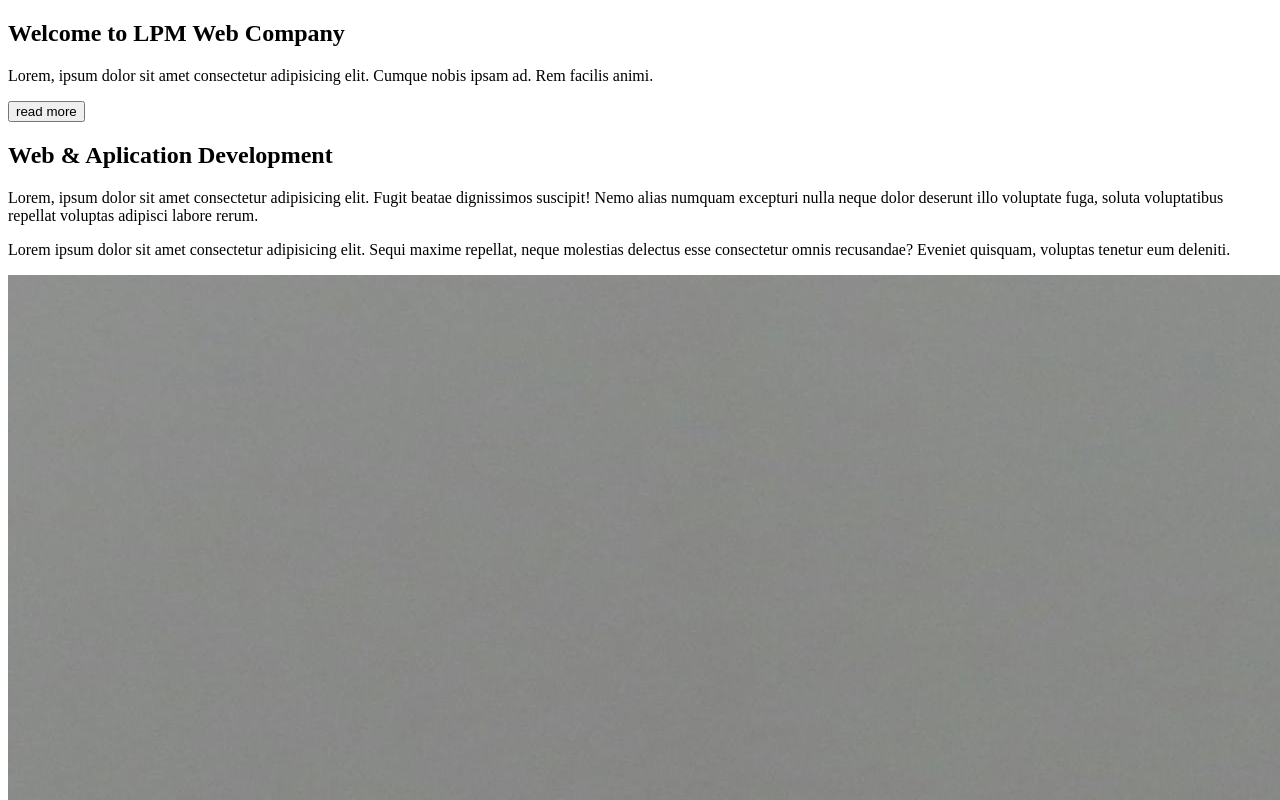
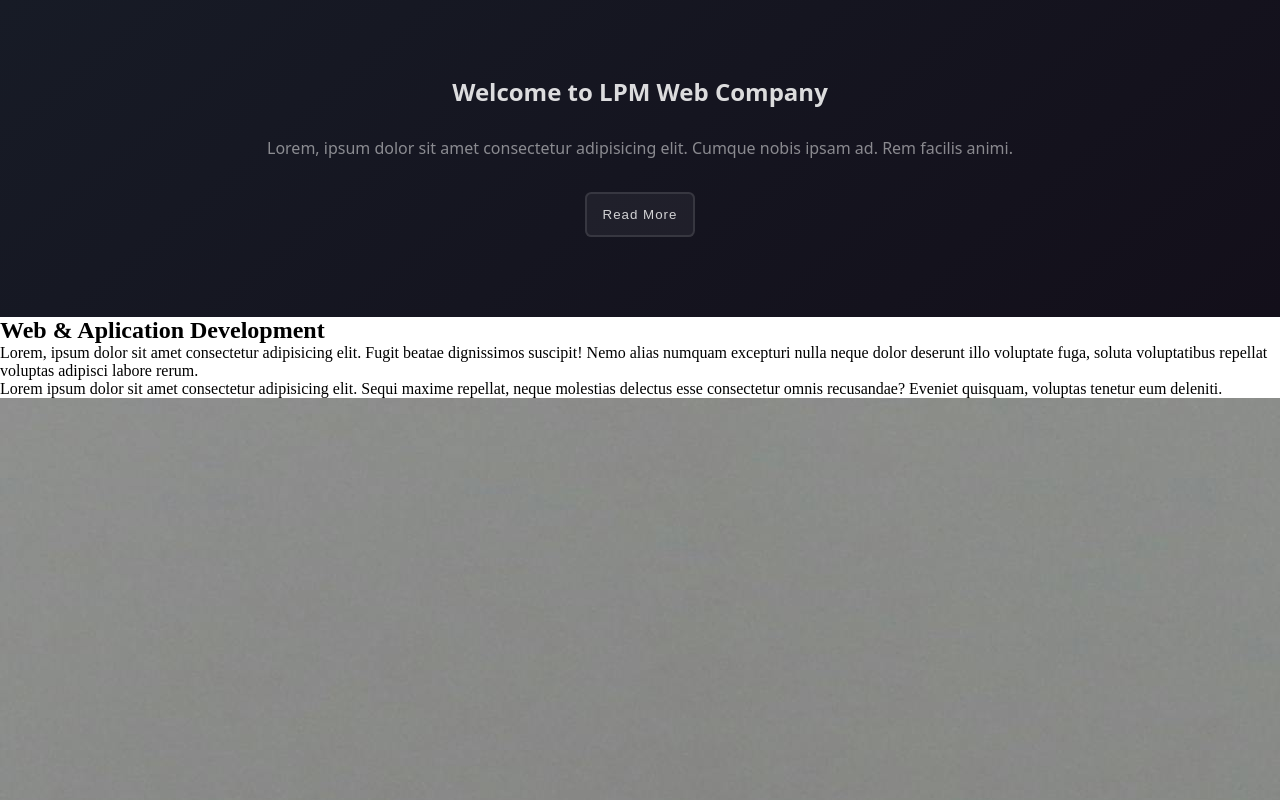
Before and after one commit to FilipeMartins-dev/landing-page-company, a plain HTML site: page index.html in a window 1280 px wide. Shown: the top 800 px of the page. Drawn offline with Linux system fonts and the light colour scheme.

Commit message:
estilizando main section

```diff
--- a/style/style.css
+++ b/style/style.css
@@ -0,0 +1,41 @@
+*{
+    padding: 0;
+    margin: 0;
+    box-sizing: border-box;
+}
+
+.top-section {
+    font-family: system-ui, -apple-system, BlinkMacSystemFont, 'Segoe UI', Roboto, Oxygen, Ubuntu, Cantarell, 'Open Sans', 'Helvetica Neue', sans-serif;
+    text-align: center;
+    line-height: 1.5rem;
+    color: rgba(255, 255, 255, .85);
+
+    display: flex;
+    flex-direction: column;
+    justify-content: center;
+    align-items: center;
+    gap: 2rem;
+
+    padding: 5rem;
+    background: linear-gradient(140deg, rgb(23, 27, 38), rgb(19, 15, 26));
+
+    & p{
+        color: rgba(255, 255, 255, .5);
+    }
+
+    & .top-button{
+        padding: .8rem;
+        padding-inline: 1rem;
+        border-radius: .4rem;
+        border: 2px solid rgba(255, 255, 255, .1);
+        background-color: rgba(255, 255, 255, .05);
+
+        color: rgba(255, 255, 255, .8);
+        letter-spacing: 1px;
+        text-transform: capitalize;
+
+        cursor: pointer;
+    }
+
+
+}
```
Also changed, not shown: index.html (+0 -1 lines).
